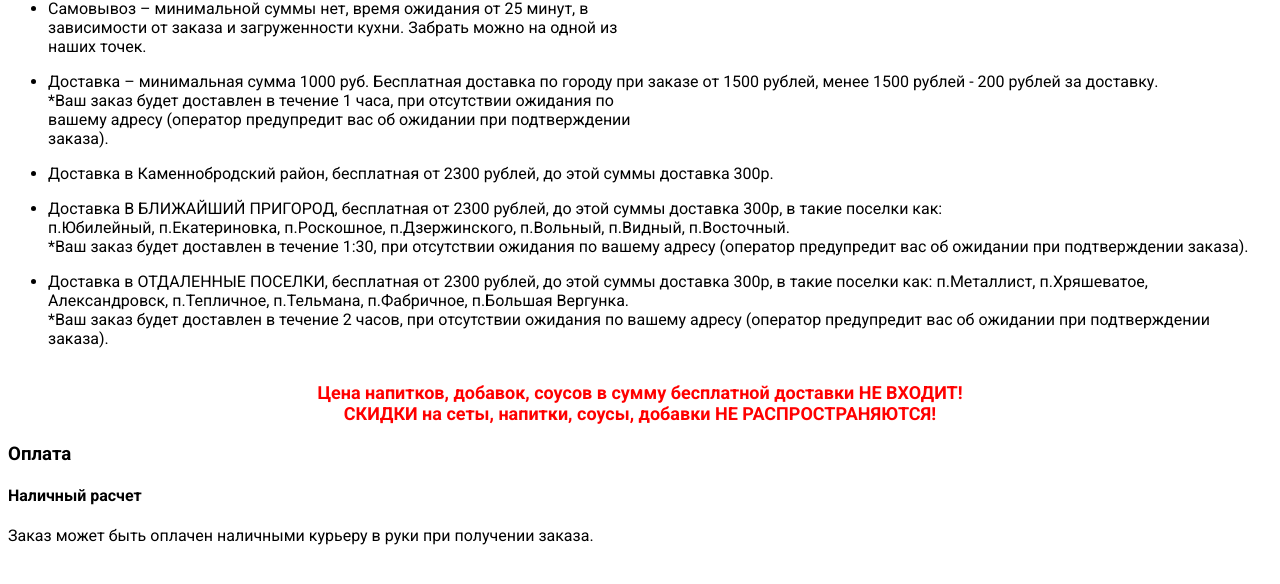
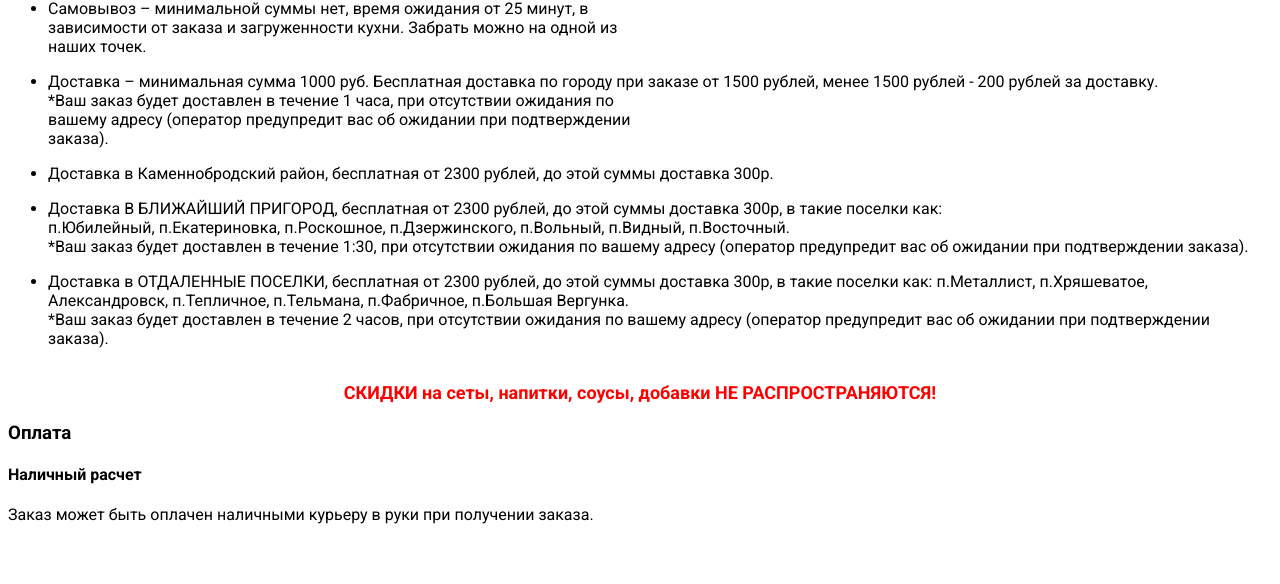
Before and after one commit to alex8619/sushihouselugruls, a plain HTML site: page index.html in a window 1280 px wide. Shown: the part 1262-1846 px from the top of the page. Drawn offline with Linux system fonts and the light colour scheme.

Commit message:
Update index.html

```diff
--- a/index.html
+++ b/index.html
@@ -173,8 +173,6 @@
       </li>
     </ul>
     <p class="red">
-      Цена напитков, добавок, соусов в сумму бесплатной доставки НЕ ВХОДИТ!
-      <br />
       СКИДКИ на сеты, напитки, соусы, добавки НЕ РАСПРОСТРАНЯЮТСЯ!
     </p>
     <h3>Оплата</h3>
```
